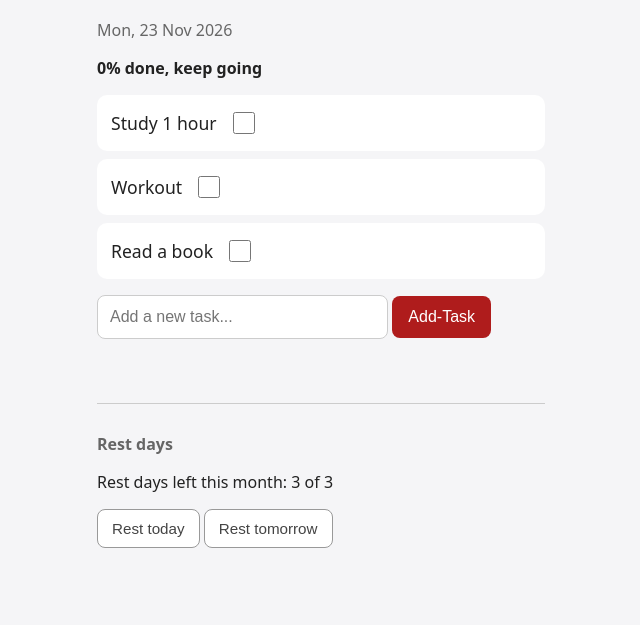
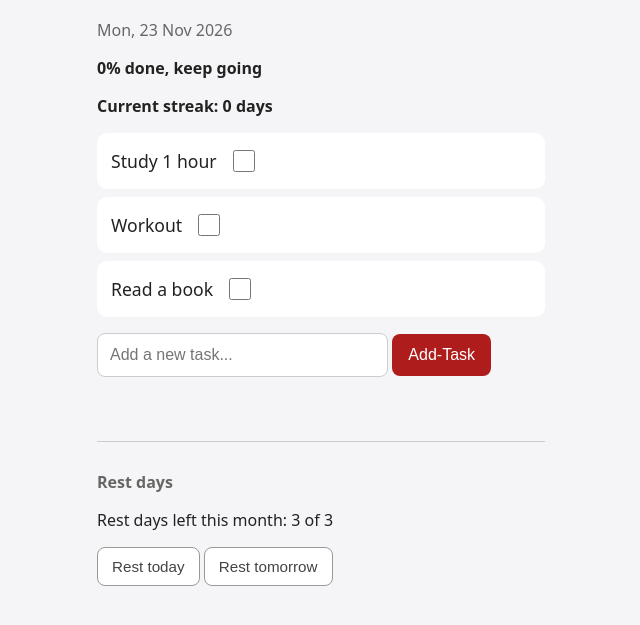
Before and after one commit to official0033/365-app, a plain HTML site: page index.html in a window 1280 px wide. Shown: the part 83-708 px from the top of the page, without its empty margins (319-959 px from the left). Drawn offline with Linux system fonts and the light colour scheme.

Commit message:
modified:   css/style.css 	modified:   guide/day-02.md 	new file:   guide/day-03.md 	modified:   index.html 	modified:   js/app.js

```diff
--- a/css/style.css
+++ b/css/style.css
@@ -96,3 +96,5 @@ body {
 #rest-yes { background: #c0392b; color: #fff; }
 #rest-no { background: #ddd; color: #333; }
 .rest-btn:disabled { opacity: 0.4; }
+
+#streak { font-weight: 600; }
--- a/index.html
+++ b/index.html
@@ -10,6 +10,7 @@
     <h1>365</h1>
     <p id="today">Today</p>
     <p id="progress"></p>
+    <p id="streak"></p>
     <ul id="task-list">
     </ul>
     <input type="text" id="new-task" placeholder="Add a new task..." />
--- a/js/app.js
+++ b/js/app.js
@@ -4,6 +4,7 @@ const date = new Date();
 const THRESHOLD = 0.77;
 const MAX_REST = 3;
 const progressEl = document.getElementById("progress");
+const streakEL = document.getElementById("streak");
 const restInfo = document.getElementById("rest-info");
 const restTodayBtn = document.getElementById("rest-today-btn");
 const restTomorrowBtn = document.getElementById("rest-tomorrow-btn");
@@ -33,11 +34,11 @@ restYes.addEventListener("click",() => {
     addRestDay(pendingKey);
     restConfirm.hidden = true;
     pendingKey = null;
-    updateRestUI();
+    updateToday();
 });
 restUndoBtn.addEventListener("click",() => {
     removeRestDay(shiftKey(getTodayKey(),1));
-    updateRestUI();
+    updateToday();
 })
 //..............................................................
 
@@ -109,13 +110,15 @@ if (lastDate !== getTodayKey()) {
 
 function getStreak() {
     let streak = 0
-    const todayRec = history[getTodayKey()]
-    if (todayRec && todayRec.counts) {
+    const todayRec = history[getTodayKey()];
+    if (todayRec && todayRec.counts && !restDays.includes(getTodayKey())) {
         streak++;
     }
     let key = shiftKey(getTodayKey(), -1) // key = the last day's date.
-    while (history[key] && history[key].counts) {
-        streak++;
+    while (restDays.includes(key) || (history[key] && history[key].counts)) {
+        if (!restDays.includes(key)) {
+            streak++;
+        }
         key = shiftKey(key, -1)
         //if tab freezes close it then re-correct the while loop and reopen tab.
     }
@@ -200,6 +203,7 @@ function updateToday() {
   history[getTodayKey()] = { done: s.doneCount, total: s.total, counts: s.counts };
   saveHistory();
   progressEl.textContent = `${s.percent}% done, ${s.counts ? "today counts ✅" : "keep going"}`;
+  streakEL.textContent = `Current streak: ${getStreak()} days`;
   updateRestUI();
 }
 
```
Also changed, not shown: 2 other files.
